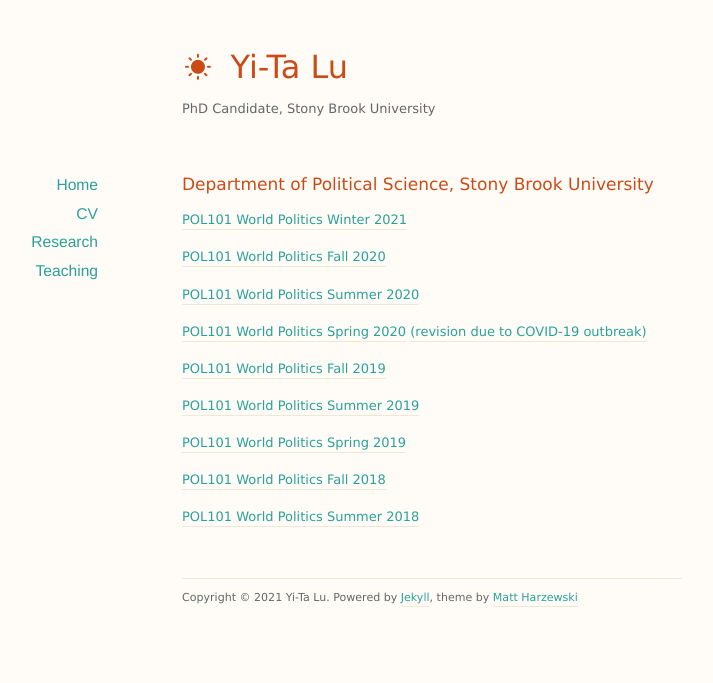
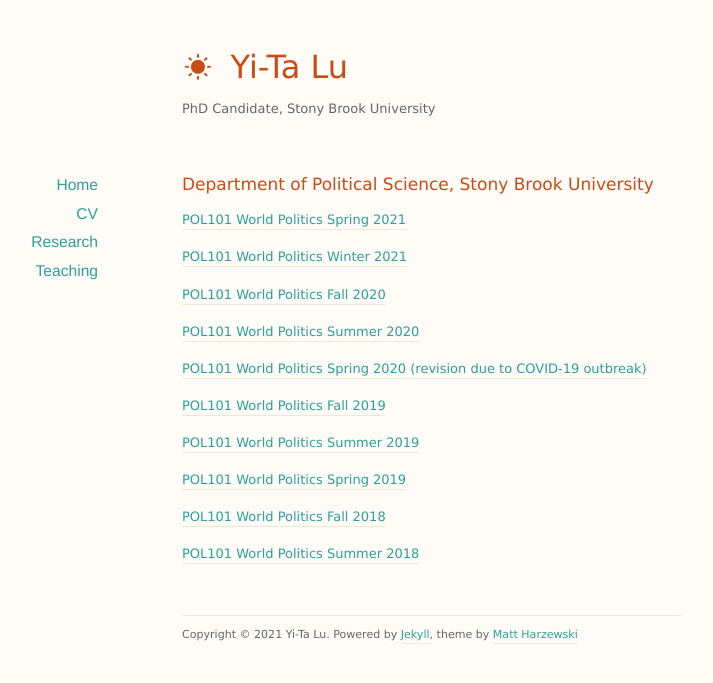
Before and after one commit to yitalu/yitalu.github.io, a Jekyll site: the page built from teaching/index.markdown, in a window 1280 px wide. Shown: the top 683 px of the page, without its empty margins (208-921 px from the left). Built offline with Jekyll 4.4.1, drawn with Linux system fonts in a browser that asks for light colours; nearby versions of some CDN libraries.

Commit message:
syllabus

```diff
--- a/teaching/index.markdown
+++ b/teaching/index.markdown
@@ -4,6 +4,8 @@
 ---
 
 <h1>Department of Political Science, Stony Brook University</h1>
+
+<a href ="https://yitalu.github.io/pdf/Syllabus_POL101_Spring2021_Jan24.pdf">POL101 World Politics Spring 2021</a>
 
 <a href ="https://yitalu.github.io/pdf/Syllabus_POL101_Winter2021_Dec29.pdf">POL101 World Politics Winter 2021</a>
 
```
Also changed, not shown: 2 other files.
